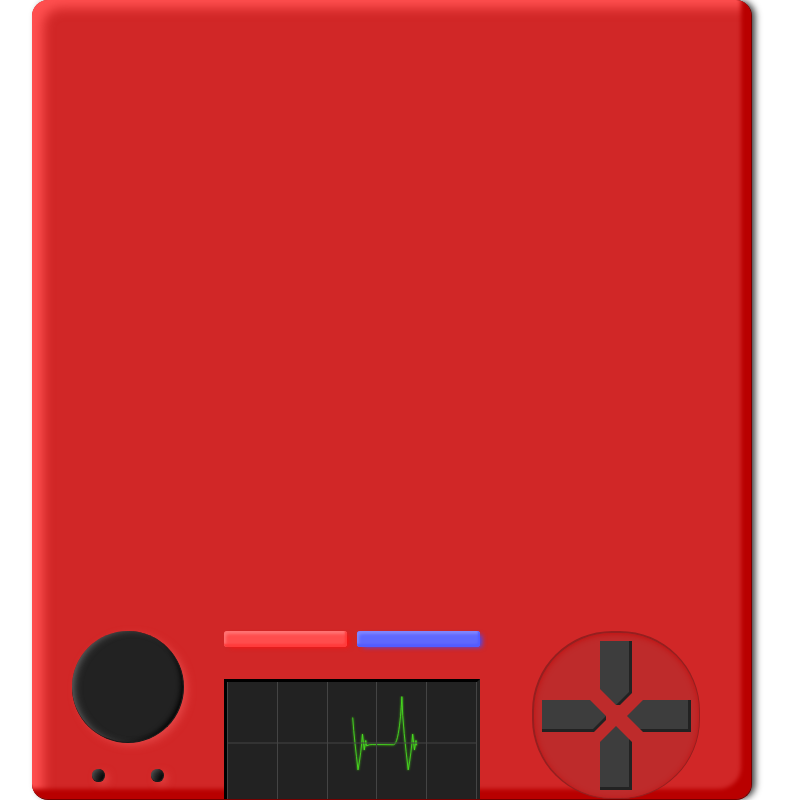
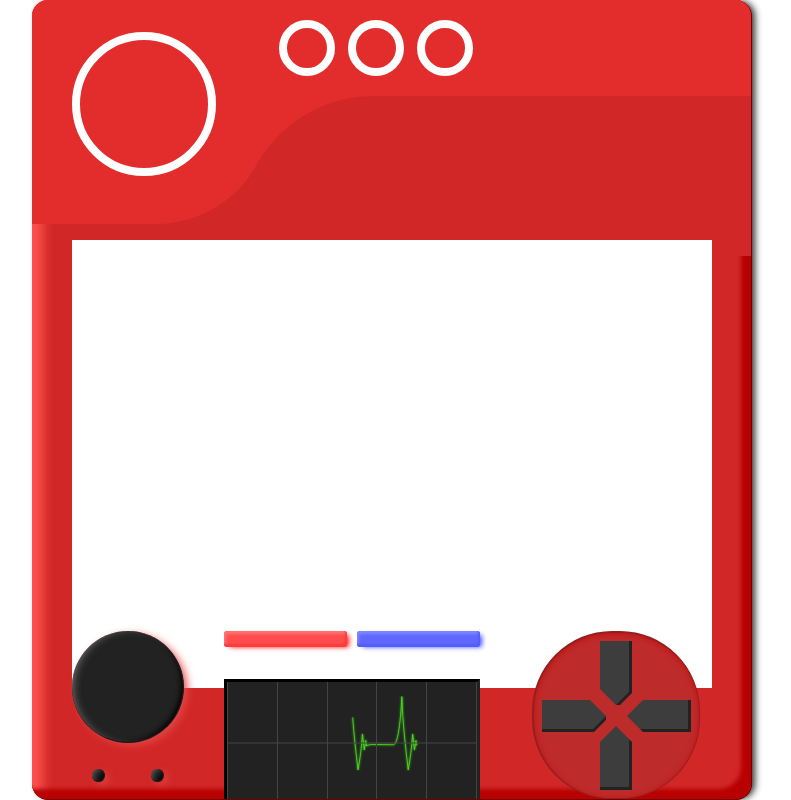
Before and after one commit to jsg3121/pokemon, a React (Create React App) app in the folder client/: page / in a window 1280 px wide. Shown: the whole page, without its empty margins (248-1039 px from the left). Built offline with nearby package versions, Linux system fonts and the light colour scheme.

Commit message:
FEAT(ui) : 상단 중단 ui 적용

```diff
--- a/client/src/components/src/background/index.ts
+++ b/client/src/components/src/background/index.ts
@@ -1 +1,3 @@
 export { default as Footer } from './src/Footer.component'
+export { default as Header } from './src/Header.component'
+export { default as Body } from './src/Body.component'
--- /dev/null
+++ b/client/src/components/src/background/src/Body.component.tsx
@@ -0,0 +1,21 @@
+import React from 'react'
+import isEqual from 'fast-deep-equal'
+import styled from 'styled-components'
+
+interface BodyComponentProps {}
+
+const Body = styled.div`
+  width: 40rem;
+  height: 28rem;
+  background-color: #ffffff;
+  position: relative;
+  top: 5rem;
+  left: 50%;
+  transform: translate(-50%, 0);
+`
+
+const BodyComponent: React.FC<BodyComponentProps> = (props) => {
+  return <Body></Body>
+}
+
+export default React.memo(BodyComponent, isEqual)
--- a/client/src/components/src/background/src/Footer.component.tsx
+++ b/client/src/components/src/background/src/Footer.component.tsx
@@ -6,9 +6,11 @@ const Footer = styled.footer`
   width: 100%;
   height: 25%;
   display: flex;
-  align-self: flex-end;
   justify-content: space-between;
   padding: 1rem 1rem 1rem;
+  position: absolute;
+  bottom: 0;
+  left: 0;
 
   > div {
     width: 100%;
--- /dev/null
+++ b/client/src/components/src/background/src/Header.component.tsx
@@ -0,0 +1,80 @@
+import React from 'react'
+import isEqual from 'fast-deep-equal'
+import styled from 'styled-components'
+
+interface HeaderComponentProps {}
+
+const Header = styled.div`
+  width: 100%;
+  height: 10rem;
+  background-color: #e32c2c;
+  position: relative;
+
+  &::before {
+    content: '';
+    width: 15rem;
+    height: 10rem;
+    background-color: #e32c2c;
+    border-top-right-radius: 6rem;
+    border-bottom-right-radius: 16rem;
+    position: absolute;
+    bottom: -4rem;
+  }
+
+  &::after {
+    content: '';
+    width: 100%;
+    height: 10rem;
+    background-color: #d12727;
+    border-top-left-radius: 10rem;
+    border-bottom-left-radius: 2rem;
+    position: absolute;
+    bottom: -6rem;
+    left: 13rem;
+  }
+`
+
+const Gem = styled.i`
+  display: block;
+  width: 9rem;
+  height: 9rem;
+  border-radius: 50%;
+  border: 0.5rem solid #ffffff;
+  position: absolute;
+  top: 2rem;
+  left: 2.5rem;
+  z-index: 10;
+`
+
+const GemList = styled.div`
+  width: 13rem;
+  height: 4rem;
+  display: flex;
+  align-items: center;
+  justify-content: space-around;
+  position: absolute;
+  top: 1rem;
+  left: 15rem;
+
+  i {
+    width: 3.5rem;
+    height: 3.5rem;
+    border-radius: 50%;
+    border: 0.5rem solid #ffffff;
+  }
+`
+
+const HeaderComponent: React.FC<HeaderComponentProps> = (props) => {
+  return (
+    <Header>
+      <Gem className="header__gem" />
+      <GemList>
+        <i className="gem--red" />
+        <i className="gem--yellow" />
+        <i className="gem--green" />
+      </GemList>
+    </Header>
+  )
+}
+
+export default React.memo(HeaderComponent, isEqual)
--- /dev/null
+++ b/client/src/components/src/background/src/top/index.ts
@@ -0,0 +1 @@
+export { default as Ball } from './src/Ball.component'
--- a/client/src/container/src/Home.container.tsx
+++ b/client/src/container/src/Home.container.tsx
@@ -1,6 +1,6 @@
 import React from 'react'
 import styled from 'styled-components'
-import { Footer } from '../../components'
+import { Body, Footer, Header } from '../../components'
 
 const Home = styled.section`
   width: 100%;
@@ -9,6 +9,7 @@ const Home = styled.section`
   border-radius: 1rem;
   position: relative;
   display: flex;
+  flex-direction: column;
   overflow: hidden;
   border-right: 1px solid #750000;
   border-bottom: 1px solid #750000;
@@ -21,6 +22,8 @@ const Home = styled.section`
 const HomeContainer: React.FC = () => {
   return (
     <Home>
+      <Header />
+      <Body />
       <Footer />
     </Home>
   )
```
Also changed, not shown: client/src/components/src/background/src/top/src/Ball.component.tsx (added, +10 -0 lines).
